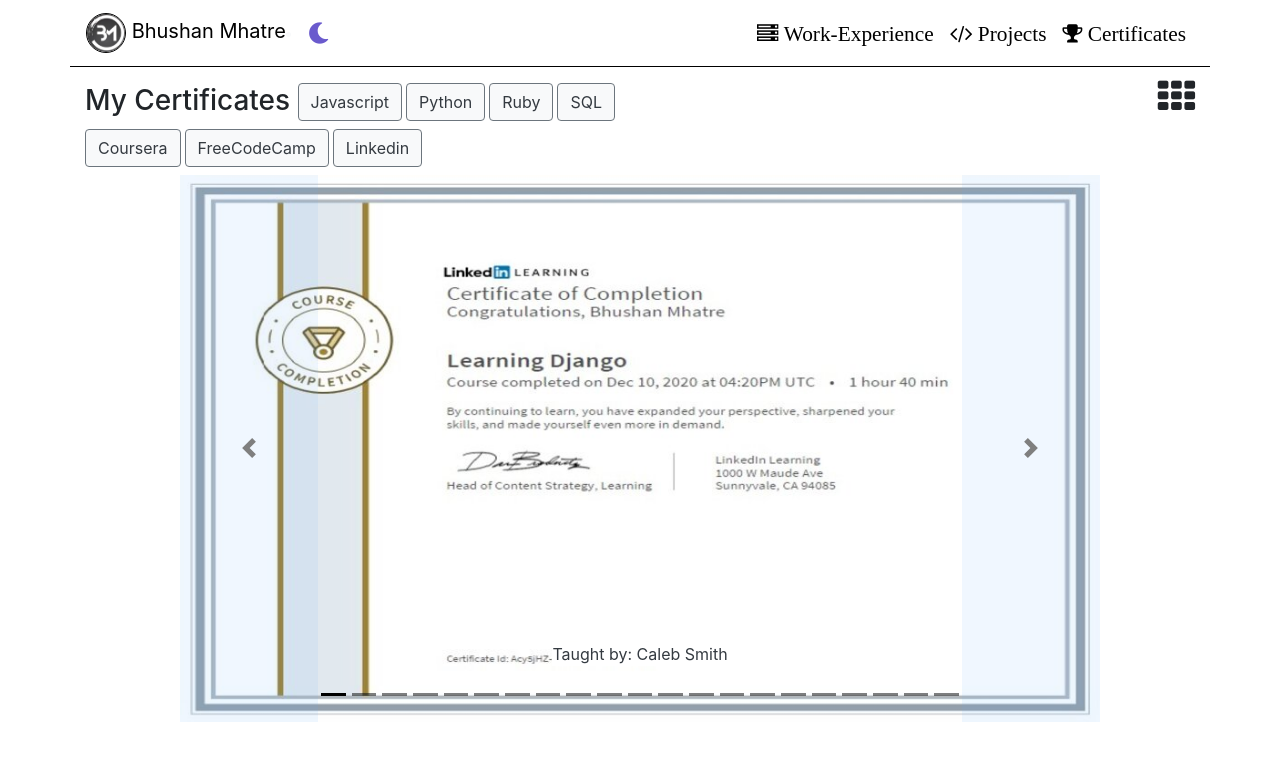
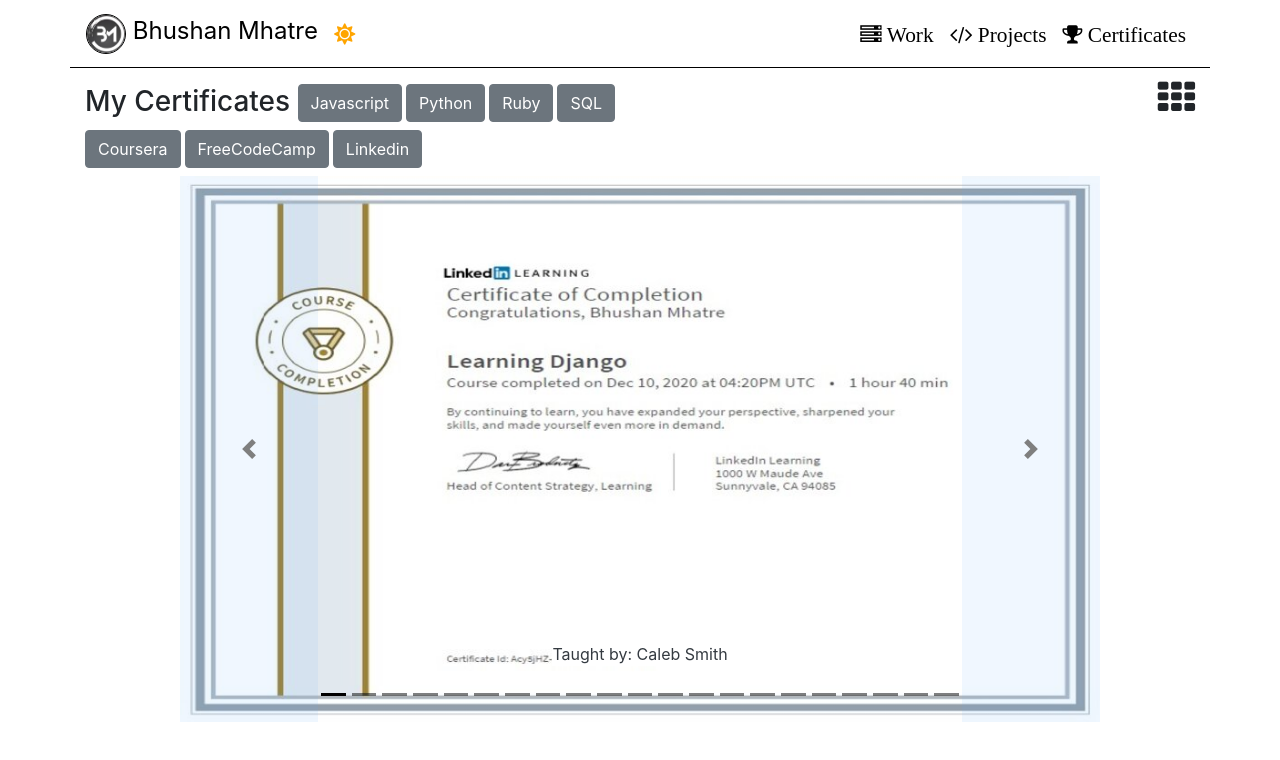
Before and after one commit to thebhushanmhatre/bhushan-portfolio, a React (Create React App) app: page /certificates in a window 1280 px wide. Shown: the top 760 px of the page. Built offline with nearby package versions, Linux system fonts and the light colour scheme.

Commit message:
Added Basic Dark Mode using css variables

```diff
--- a/src/components/Navigation.js
+++ b/src/components/Navigation.js
@@ -7,25 +7,40 @@
 
   const [tooltipOpen, setTooltipOpen] = useState(false);
   const toggle = () => setTooltipOpen(!tooltipOpen);
+  const toggleTheme = () => {
+    setDarkMode(darkMode => !darkMode)
+    document.body.classList.toggle('dark')
+    const tags = ['div', 'span', 'a', 'th', 'td', 'button']
+    tags.map(i => toggleAllTags(i))
+  }
+
+  const toggleAllTags = (tag) => {
+    var elements = document.getElementsByTagName(tag)
+    for (let i = 0; i < elements.length; i++) {
+      elements[i].classList.toggle('dark')
+    }
+  }
+
 
   return(
     <Navbar id="navbar" className="text-light container mb-3" expand="lg">
-      <NavbarBrand className="mr-auto" href="/">
-        <img id="logo" src="assets/images/logo.jpg" height="40" width="40" alt="bhushan"/> Bhushan Mhatre
+      <NavbarBrand className="mr-auto pr-3" href="/">
+        <img id="logo" src="assets/images/logo.jpg" height="40" width="40" alt="bhushan"/>
+        <span style={{fontSize: "larger"}}> Bhushan Mhatre</span>
       </NavbarBrand>
-      <NavItem onClick={() => setDarkMode(darkMode => !darkMode)} >
+      <NavItem onClick={() => toggleTheme()} style={{ listStyleType: 'none' }}>
         {darkMode ?
-          <span className="fas fa-sun-o fa-lg" style={{ color: "orange" }} href="#" id="dmtt" /> :
-          <span className="fas fa-moon-o fa-lg" style={{ color: "slateblue" }} href="#" id="dmtt" />
+          <span className="fas fa-moon-o fa-lg" style={{ color: "#007bff" }} href="#" id="dmtt" />  :
+          <span className="fas fa-sun-o fa-lg" style={{ color: "orange" }} href="#" id="dmtt" />
         }
-        <Tooltip placement="right" isOpen={tooltipOpen} target="dmtt" toggle={toggle}> Coming Soon!</Tooltip>
+        <Tooltip placement="right" isOpen={tooltipOpen} target="dmtt" toggle={toggle}> WIP! </Tooltip>
       </NavItem>
       <NavbarToggler onClick={() => toggleNav(!isNavOpen)} >
         {isNavOpen ? <span className="fa fa-angle-double-up fa-lg" /> : <span className="fa fa-angle-double-down fa-lg" />}
       </NavbarToggler>
       <Collapse isOpen={isNavOpen} navbar>
-        <Nav navbar className="ml-auto text-center">
-          <NavItem><NavLink href='/workexp'><span className="fa fa-server fa-lg"> Work-Experience</span></NavLink></NavItem>
+        <Nav navbar className="ml-auto text-right">
+          <NavItem><NavLink href='/workexp'><span className="fa fa-server fa-lg"> Work </span></NavLink></NavItem>
           <NavItem><NavLink href='/projects'><span className="fa fa-code fa-lg"> Projects</span></NavLink></NavItem>
           <NavItem><NavLink href='/certificates'><span className="fa fa-trophy fa-lg"> Certificates</span></NavLink></NavItem>
         </Nav>
--- a/src/components/mobile/Career.js
+++ b/src/components/mobile/Career.js
@@ -6,7 +6,7 @@
     <>
       <Container className="mt-5">
         <Card>
-          <CardImg top width="100%" src="assets/images/MSCI_logo.svg" alt="Card image cap" height="230" />
+          <CardImg top width="100%" src="assets/images/MSCI_logo.svg" alt="Card image cap" height="230" style={{backgroundColor:"white"}} />
           <CardBody>
             <CardTitle tag="h5">My Work Experience</CardTitle>
             <a href="/workexp">
--- a/src/components/mobile/MobileHome.js
+++ b/src/components/mobile/MobileHome.js
@@ -15,7 +15,7 @@
 function Home(props) {
   return (
     <>
-      <Container style={{background: 'white'}}>
+      <Container>
         <h1 className="m-auto" style={center_style} >I am currently working as Software Engineer in ESG Department at MSCI Inc.</h1>
       </Container>
       <Career />
--- a/src/components/web/Certificate.js
+++ b/src/components/web/Certificate.js
@@ -30,11 +30,11 @@
   )
 
   const filters = ["Javascript", "Python", "Ruby", "SQL"].map(item =>
-    <Button key={item} className="bg-light text-dark mr-1" onClick={() => setFilter(item, 'tech')}>{item} </Button>
+    <Button key={item} className="mr-1" onClick={() => setFilter(item, 'tech')}>{item} </Button>
   )
 
   const issuers = ["Coursera", "FreeCodeCamp", "Linkedin"].map(item =>
-    <Button key={item} className="bg-light text-dark mr-1" onClick={() => setFilter(item, 'issuer')}>{item}</Button>
+    <Button key={item} className="mr-1" onClick={() => setFilter(item, 'issuer')}>{item}</Button>
   )
 
   let carouselForm = <span onClick={() => toggleCarousel(prevMode => !prevMode)} className={carousel ? "fa fa-th fa-lg" : "fas fa-film fa-lg"} style={{ float: "right" }} />
--- a/src/components/web/Project.js
+++ b/src/components/web/Project.js
@@ -40,7 +40,7 @@
   }
 
   const filters = ["Javascript", "Python", "React"].map(item =>
-    <Button className="bg-light text-dark mr-1" key={item} onClick={() => setFilter(item)}>{item}</Button>
+    <Button className="mr-1" key={item} onClick={() => setFilter(item)}>{item}</Button>
   )
 
   let tabularForm = <span onClick={()=>toggleTabluar(prevMode => !prevMode)} className={tabular ? "fa fa-th fa-lg" : "fa fa-table fa-lg"} style={{float:"right"}} />
--- a/src/index.css
+++ b/src/index.css
@@ -1,15 +1,25 @@
 body {
+  --bg-light-color: white;
+  --text-light-color: black;
+  --bg-dark-color: #333;
+  --text-dark-color: white;
+
   margin: 0;
   font-family: -apple-system, BlinkMacSystemFont, 'Segoe UI', 'Roboto', 'Oxygen', 'Ubuntu', 'Cantarell', 'Fira Sans', 'Droid Sans', 'Helvetica Neue', sans-serif;
   -webkit-font-smoothing: antialiased;
   -moz-osx-font-smoothing: grayscale;
-  background-image: url(/assets/images/logo.svg);
+  /* background-image: url(/assets/images/logo.svg); */
   background-repeat: no-repeat, repeat;
   background-position: center;
   background-attachment: fixed;
   height: 100vh;
 }
 
+body.dark, div.dark, span.dark, a.dark, th.dark, td.dark {
+  background-color: var(--bg-dark-color);
+  color: var(--text-dark-color);
+}
+
 code {
   font-family: source-code-pro, Menlo, Monaco, Consolas, 'Courier New',
     monospace;
```
Also changed, not shown: 1 other file (tests, documents, lock files or other folders).
